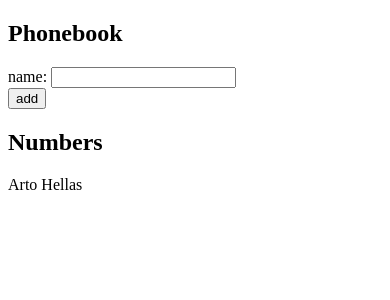
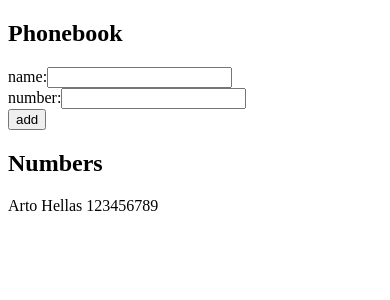
Before and after one commit to sameeksha-dalvi/fsopen-part2, a React (Vite) app in the folder phonebook/: page / in a window 390 px wide. Shown: the top 300 px of the page. Built offline with nearby package versions, Linux system fonts and the light colour scheme.

Commit message:
feat: add number field to phonebook entries and display numbers (exercise 2.8)

```diff
--- a/phonebook/src/App.jsx
+++ b/phonebook/src/App.jsx
@@ -4,16 +4,17 @@ const Person = (props) => {
   console.log("Person props", props);
   return (
     <>
-      <p>{props.name}</p>
+      <p>{props.name} {props.number}</p>
     </>
   )
 }
 
 const App = () => {
   const [persons, setPersons] = useState([
-    { name: 'Arto Hellas' }
+    { name: 'Arto Hellas', number: '123456789' }
   ])
   const [newName, setNewName] = useState('')
+  const [newNumber, setNewNumber] = useState('');
 
   const addName = (event) => {
     event.preventDefault()
@@ -25,8 +26,9 @@ const App = () => {
       alert(`${newName} is already added to phonebook`);
       return;
     }
-    setPersons(persons.concat({ name: newName }))
+    setPersons(persons.concat({ name: newName, number: newNumber }))
     setNewName('')
+    setNewNumber('')
   }
 
   const handleNameChange = (event) => {
@@ -34,13 +36,24 @@ const App = () => {
     setNewName(event.target.value);
   }
 
+  const handleNumberChange = (event) => {
+    console.log(event.target.value);
+    setNewNumber(event.target.value);
+  }
+
   return (
     <div>
       <h2>Phonebook</h2>
       <form onSubmit={addName}>
         <div>
-          name: <input value={newName}
+          name:
+          <input value={newName}
             onChange={handleNameChange}
+          />
+        </div>
+        <div>number:
+          <input value={newNumber}
+            onChange={handleNumberChange}
           />
         </div>
         <div>
@@ -49,7 +62,7 @@ const App = () => {
       </form>
       <h2>Numbers</h2>
       {persons.map(person =>
-        <Person key={person.name} name={person.name} />
+        <Person key={person.name} name={person.name} number={person.number} />
       )}
     </div>
   )
```
